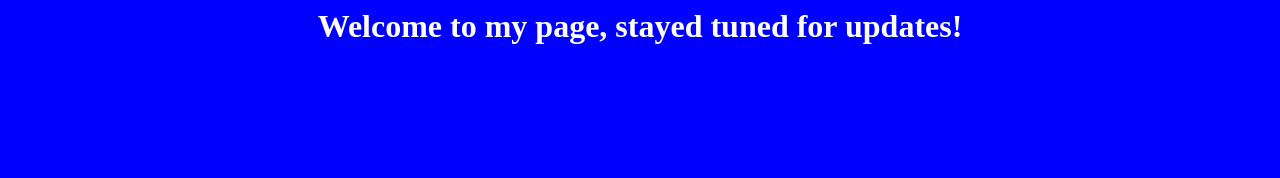
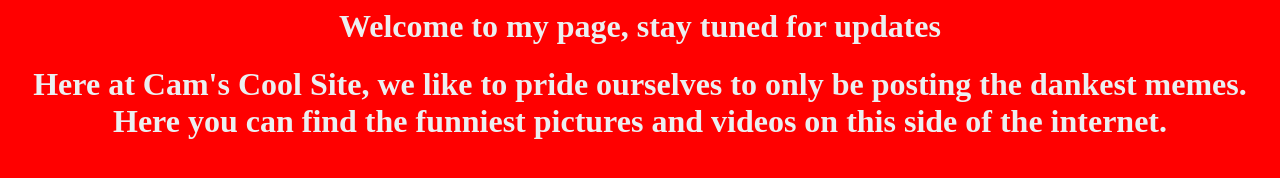
Before and after one commit to caminator99/Cam-s-Big-Project, a plain HTML site: page index.html in a window 1280 px wide. Drawn offline with Linux system fonts and the light colour scheme.

Commit message:
Update index.html

```diff
--- a/index.html
+++ b/index.html
@@ -1,18 +1,30 @@
 
 <html>
   <title>
-  Cam's Cool Website :)
+  Cam's Cool Site :)
   </title>
 
   <body>
-    <h1> Welcome to my page, stayed tuned for updates!</h1>
+    <h1> Welcome to my page, stay tuned for updates</h1>
 
   </body>
 
   <style>
     body{
-      background-color:blue;
-      color:#fff;
+      background-color:red;
+      color:#58E21C;
+      text-align:center;
+    }
+  </style>
+
+  <body>
+    <h1> Here at Cam's Cool Site, we like to pride ourselves to only be posting the dankest memes. Here you can find the funniest pictures and videos on this side of the internet.</h1>
+
+  </body>
+
+  <style>
+    body{
+      color:#ECEFF1;
       text-align:center;
     }
   </style>
```
